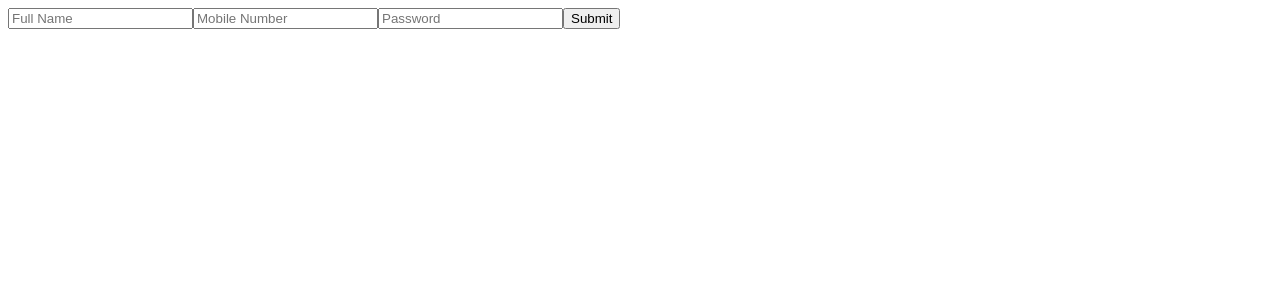
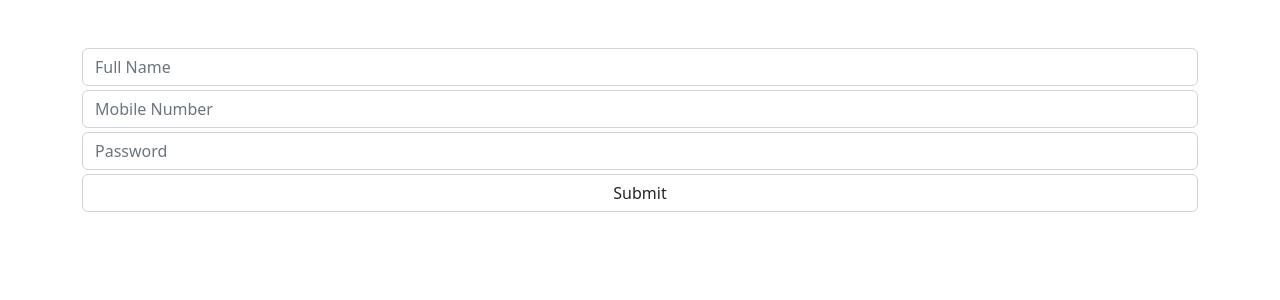
Before and after one commit to kandelarjun67/yatra, a Next.js app in the folder client/: page /register in a window 1280 px wide. Shown: the top 300 px of the page. Built offline with nearby package versions, Linux system fonts and the light colour scheme.

Commit message:
basic register page setup

```diff
--- a/client/src/pages/register/index.js
+++ b/client/src/pages/register/index.js
@@ -1,11 +1,17 @@
 const Register = () => {
     return (
-        <div>
-        <input placeholder="Full Name"/>
-        <input placeholder="Mobile Number"/>
-        <input placeholder="Password" type="password"/>
-        <button>Submit</button>
-        </div>
+        <>
+            <head>
+                <link rel="stylesheet" href="https://cdn.jsdelivr.net/npm/bootstrap@5.2.3/dist/css/bootstrap.min.css" integrity="sha384-rbsA2VBKQhggwzxH7pPCaAqO46MgnOM80zW1RWuH61DGLwZJEdK2Kadq2F9CUG65" crossorigin="anonymous" />
+            </head>
+            <div className="container mt-5">
+            <input placeholder="Full Name" className="form-control my-1"/>
+            <input placeholder="Mobile Number" className="form-control"/>
+            <input placeholder="Password" type="password" className="form-control my-1"/>
+            <button className="form-control">Submit</button>
+            </div>
+
+        </>
     )
 }
 export default Register
```
